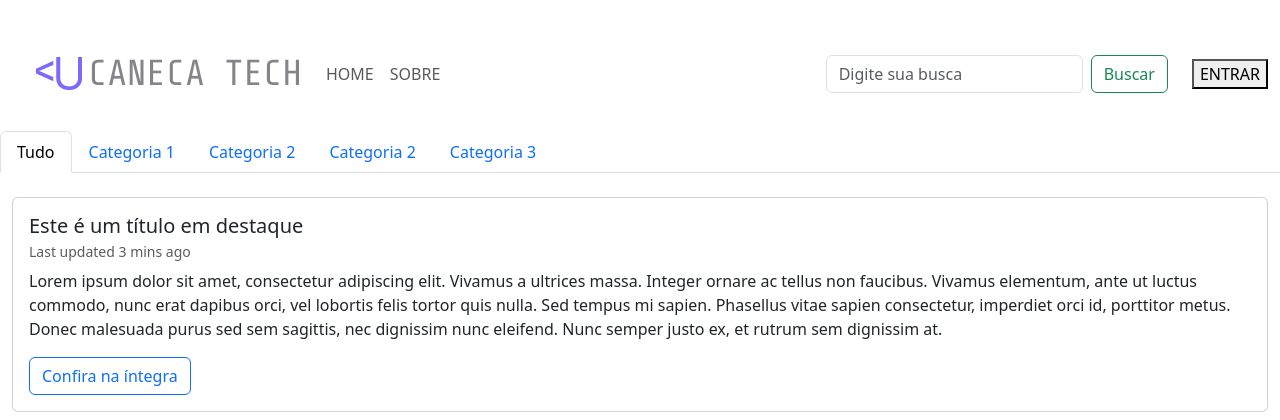
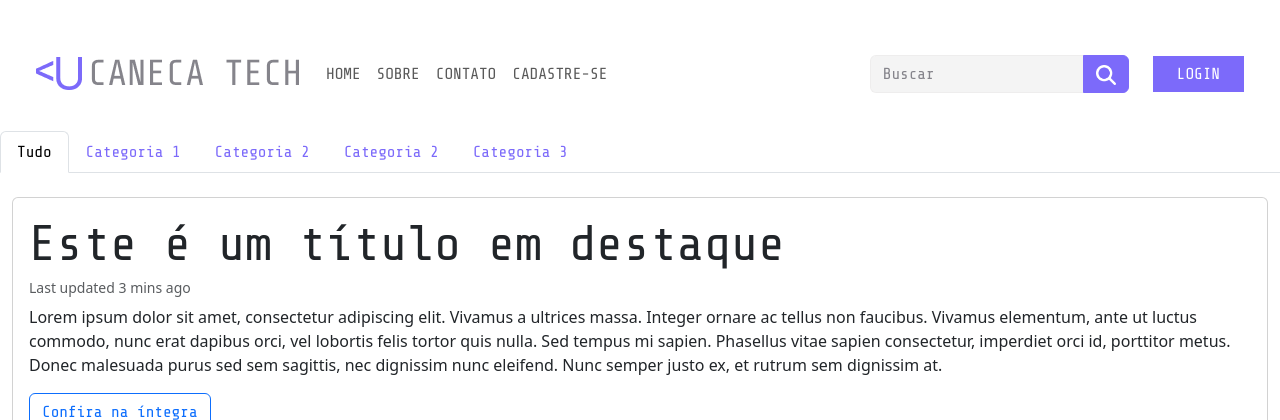
Before and after one commit to karenribeiro7/Final_Project_Blog, a Django app: page / in a window 1280 px wide. Shown: the top 420 px of the page. Run offline with Django 5.2, Linux system fonts and the light colour scheme; some libraries are stand-ins or nearby versions.

Commit message:
finalização de barra de navegação principal

```diff
--- a/Project_Blog/static/styles/styles.css
+++ b/Project_Blog/static/styles/styles.css
@@ -1,3 +1,56 @@
+body {
+  margin: 0;
+  padding: 0;
+}
+
+/* CABEÇALHO */
+
+.botao-entrar {
+  color: #fff;
+  background-color: #7c6afa;
+  border: none;
+  padding: 6px 24px;
+}
+
+input[type="search"]::placeholder {
+  color: #85848B;
+}
+
+.barra_pesquisa {
+  background-color: rgba(217, 217, 217, 0.3);
+  border: 0.5px solid rgba(200, 194, 194, 0.3);
+  transition: border-color 0.15s ease-in-out, box-shadow 0.15s ease-in-out;
+}
+
+.barra_pesquisa:focus {
+  border-color: rgba(124, 106, 250, 1);
+  box-shadow: 0 0 0 0.25rem rgba(124, 106, 250, 0.25);
+}
+
+.btn-outline-success-ctech {
+  background-color: #7c6afa;
+  border-color: #7c6afa;
+}
+
+.btn-outline-success-ctech:hover {
+  color: #fff;
+  background-color: #7c6afa;
+  border-color: #7c6afa;
+}
+
+.btn-outline-success-ctech:focus {
+  color: #fff;
+  background-color: #7c6afa;
+  border-color: #7c6afa;
+  box-shadow: 0 0 0 0.25rem rgba(125, 125, 125, 0.25);
+}
+
+.btn-outline-success-ctech:active {
+  color: #fff;
+  background-color: #7c6afa;
+  border-color: #7c6afa;
+  box-shadow: inset 0 3px 5px rgba(0, 0, 0, 0.125);
+}
 
 .font-titulos {
   font-family: "Share Tech Mono", monospace;
@@ -8,6 +61,12 @@
   font-size: 50px;
 }
 
-.style-link-color{
-  color:#7c6afa;
+.style-link-color {
+  color: #7c6afa;
 }
+
+@media (max-width: 992px) {
+  .botao-entrar {
+    margin-top: 20px;
+  }
+}
--- a/templates/galeria/base.html
+++ b/templates/galeria/base.html
@@ -6,9 +6,10 @@
     <meta charset="UTF-8">
     <meta name="viewport" content="width=device-width, initial-scale=1.0">
     <title>Inicio</title>
+    <script src="https://cdn.jsdelivr.net/npm/bootstrap@5.3.3/dist/js/bootstrap.bundle.min.js" integrity="sha384-YvpcrYf0tY3lHB60NNkmXc5s9fDVZLESaAA55NDzOxhy9GkcIdslK1eN7N6jIeHz" crossorigin="anonymous"></script>
     <link href="https://cdn.jsdelivr.net/npm/bootstrap@5.3.3/dist/css/bootstrap.min.css" rel="stylesheet" integrity="sha384-QWTKZyjpPEjISv5WaRU9OFeRpok6YctnYmDr5pNlyT2bRjXh0JMhjY6hW+ALEwIH" crossorigin="anonymous">
-    <link rel="stylesheet" type="text/css" href="static/styles.css" media="screen">
-
+    <link rel="stylesheet" type="text/css" href="{% static '\styles\styles.css' %}" media="screen">
+    <link rel="shortcut icon" href="{% static '\assets\favicon.svg' %}" type="image/x-icon">
     <link rel="preconnect" href="https://fonts.googleapis.com">
     <link rel="preconnect" href="https://fonts.gstatic.com" crossorigin>
     <link href="https://fonts.googleapis.com/css2?family=Share+Tech+Mono&display=swap" rel="stylesheet">
@@ -16,7 +17,7 @@
 </head>
 <body>
   <header>
-    <nav class="navbar navbar-expand-lg pt-5 ps-4">
+    <nav class="navbar navbar-expand-lg pt-5 ps-4 pe-4">
         <div class="container-fluid">
           <a class="navbar-brand" href="#">
             <img src="{% static '\assets\logo.png' %}" class="img-fluid" alt="Caneca Tech">
@@ -33,12 +34,23 @@
               <li class="nav-item">
                 <a class="nav-link font-titulos" href="#">SOBRE</a>
               </li>
+                <li class="nav-item">
+                    <a class="nav-link font-titulos" href="#">CONTATO</a>
+                </li>
+                <li class="nav-item">
+                    <a class="nav-link font-titulos" href="#">CADASTRE-SE</a>
+                </li>
             </ul>
             <form class="d-flex" role="search">
-              <input class="form-control font-titulos me-2" type="search" placeholder="Digite sua busca" aria-label="Search">
-              <button class="btn btn-outline-success font-titulos me-4" type="submit">Buscar</button>
-            </form>
-            <button class="botao-entrar" type="button">ENTRAR</button>
+                <div class="input-group">
+                  <input class="form-control barra_pesquisa font-titulos" type="search" placeholder="Buscar" aria-label="Search">
+                  <button class="btn btn-outline-success-ctech font-titulos me-4" type="butt">
+                    <img src="{% static '\assets\lupa.png' %}" class="img-sobreposta" alt="Caneca Tech" width="20px">
+                    <i class="bi bi-search"></i>
+                  </button>
+                </div>
+              </form>
+            <button class="botao-entrar font-titulos" type="button">LOGIN</button>
           </div>
         </div>
       </nav>
```
Also changed, not shown: static/styles/styles.css (+48 -0 lines), Project_Blog/static/assets/favicon.svg (added), Project_Blog/static/assets/lupa.png (added), Project_Blog/static/assets/site.webmanifest (added), static/assets/favicon.svg (added), static/assets/lupa.png (added), static/assets/site.webmanifest (added). Lines whose indentation alone changed are shown as unchanged.
